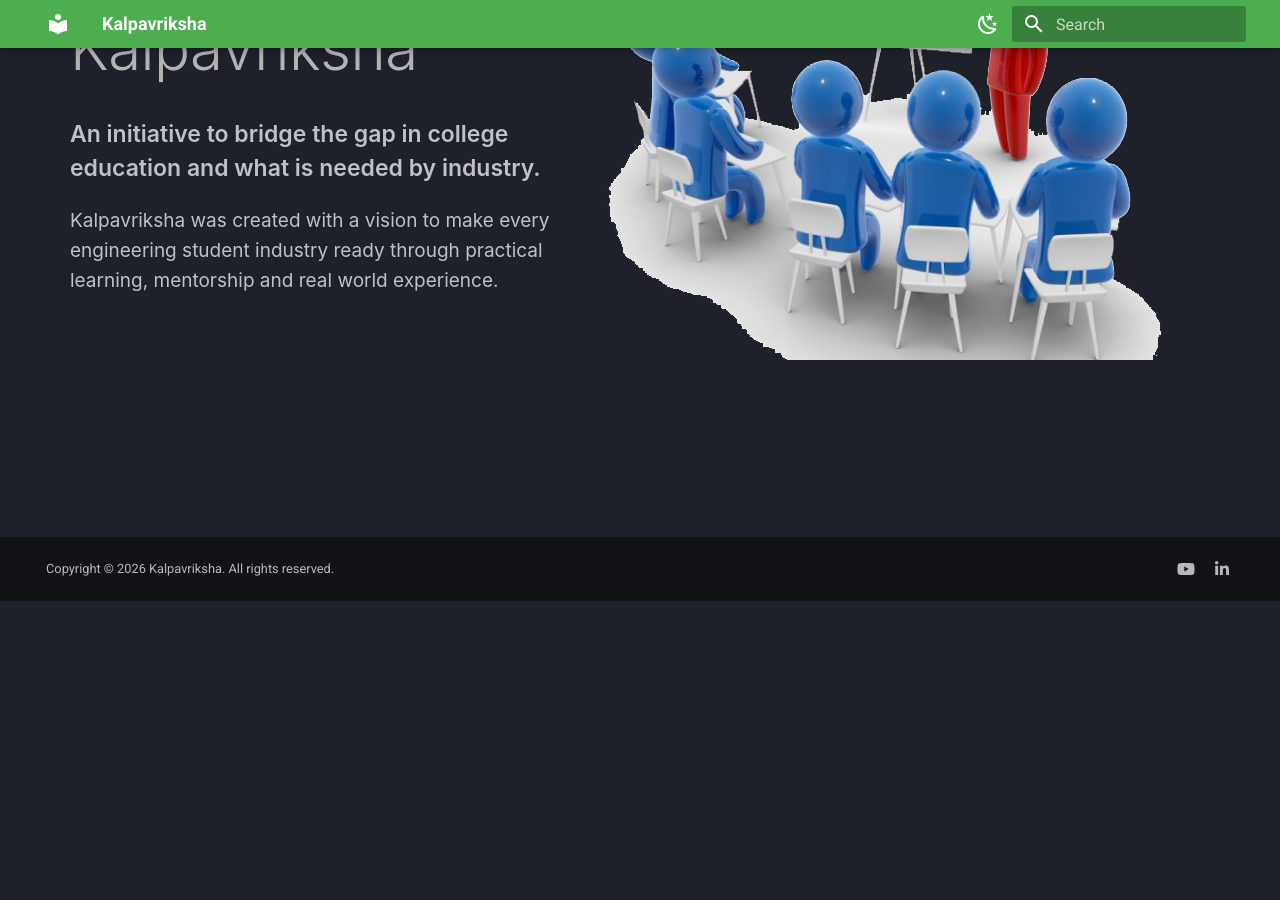
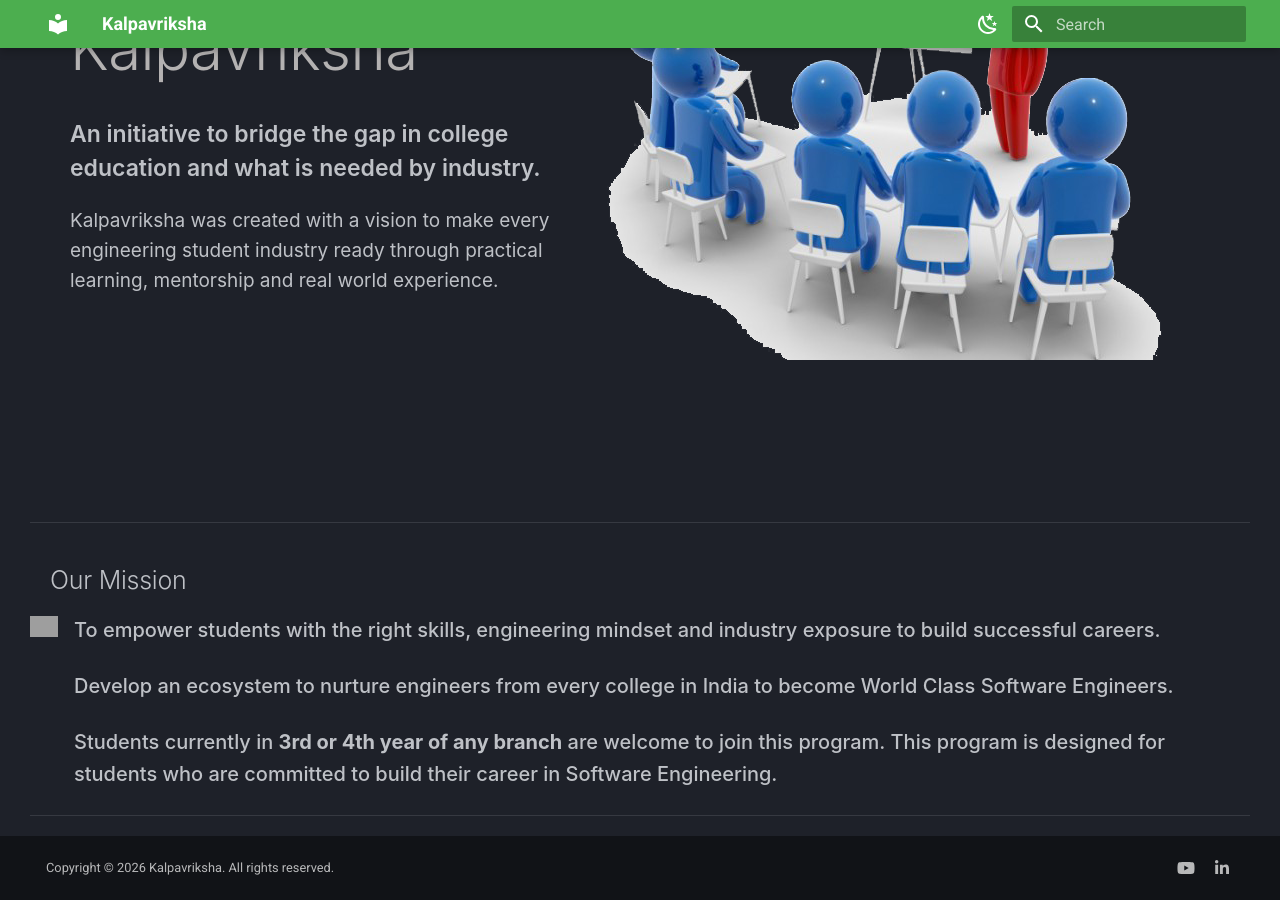
Before and after one commit to kalpavriksha-edu/portal, an MkDocs documentation site: the page built from docs/about/vision.md, in a window 1280 px wide and 900 px high, scrolled down 327 px. Built offline with MkDocs 1.6.1 and Material for MkDocs 9.7.7, drawn with Linux system fonts in a browser that asks for light colours; before the commit the page ends 928 px from its top, so only the background shows below that; grey boxes are pictures that could not be loaded.

Commit message:
Add mission section with content and styles to About page

```diff
--- a/docs/about/vision.md
+++ b/docs/about/vision.md
@@ -24,3 +24,32 @@
     </div>
   </div>
 </section>
+---
+
+<section class="mission-section">
+    <div class="mission-container">
+        <h2 class="mission-heading">Our Mission</h2>
+        <div class="mission-block">
+            <img src="/assets/images/quote-icon.svg" alt="Quote" class="quote-icon">
+            <p class="mission-text main-quote">
+                To empower students with the right skills, engineering mindset and industry exposure to build
+                successful careers.
+            </p>
+        </div>
+        <div class="mission-block">
+            <p class="mission-text">
+                Develop an ecosystem to nurture engineers from every college in India to become World Class
+                Software Engineers.
+            </p>
+        </div>
+        <div class="mission-block">
+            <p class="mission-text ">
+                Students currently in <strong>3rd or 4th year of any branch</strong> are welcome to join this
+                program. This program is designed for students who are committed to build their career in Software
+                Engineering.
+            </p>
+        </div>
+    </div>
+</section>
+
+---
--- a/docs/assets/stylesheets/about.css
+++ b/docs/assets/stylesheets/about.css
@@ -12,7 +12,6 @@
     display: flex;
     justify-content: center;
     align-items: center;
-    padding-bottom: 1rem;
 }
 
 .about-container {
@@ -104,3 +103,61 @@
         justify-content: center;
     }
 }
+
+/* Container & Background Setup */
+.mission-section {
+    font-family: -apple-system, BlinkMacSystemFont, "Segoe UI", Roboto, Helvetica, Arial, sans-serif;
+}
+
+.mission-container {
+    margin: 0 auto;
+}
+
+/* Heading Styling */
+.mission-heading {
+    font-size: 1.5rem;
+    font-weight: 700;
+    margin-bottom: 24px;
+}
+
+.mission-block {
+    display: flex;
+    align-items: flex-start;
+    gap: 16px;
+    margin-bottom: 24px;
+    /* Creates clean spacing between stacked paragraphs */
+}
+
+.mission-block:not(:has(.quote-icon)) {
+    padding-left: 44px;
+    /* Matches the width + gap of the quote icon */
+}
+
+/* Quote Icon Sizing and Colorization */
+.quote-icon {
+    width: 28px;
+    height: 28px;
+    /* Vibrant green accent color matching the image */
+    flex-shrink: 0;
+    margin-top: 2px;
+    /* Subtle alignment adjustment with the first line of text */
+}
+
+/* Mission Descriptive Body Text */
+.mission-text {
+    font-size: 1rem;
+    line-height: 1.6;
+    font-weight: 500;
+    margin: 0;
+}
+
+.main-quote {
+    font-weight: 500;
+}
+
+/* Responsive breakpoint for small screens */
+@media (max-width: 768px) {
+    .mission-block:not(:has(.quote-icon)) {
+        padding-left: 44px;
+    }
+}
```
